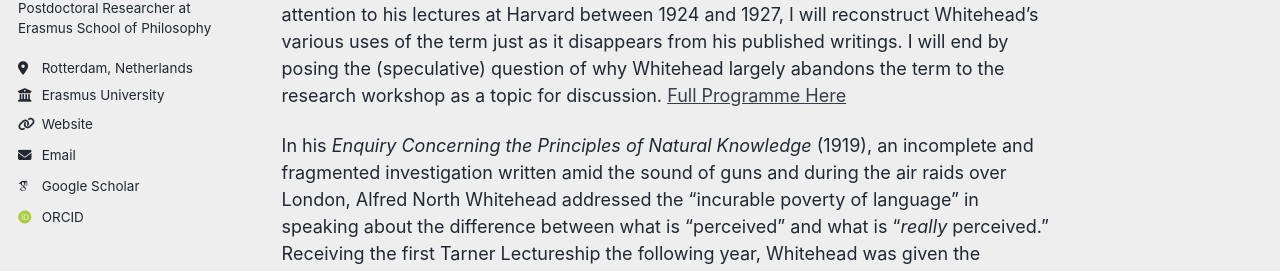
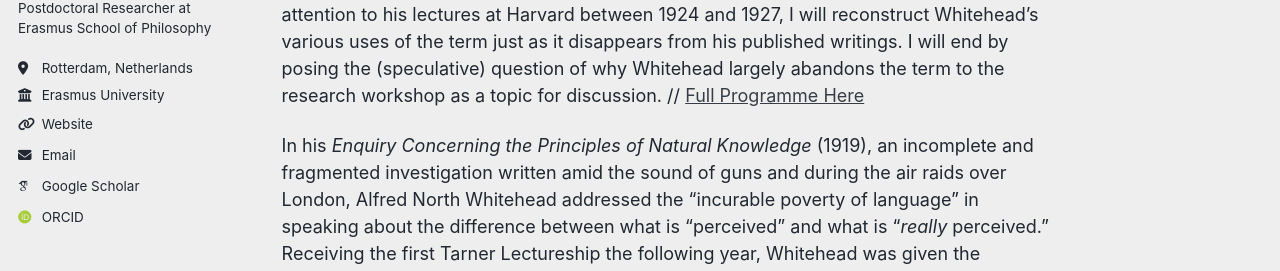
Before and after one commit to milanstuermer/milanstuermer.github.io, a Jekyll site: the page built from _talks/2025-decade-bifurcation.md, in a window 1280 px wide and 900 px high. Shown: the part 277-548 px from the top of the window. Built offline with Jekyll 4.4.1, drawn with Linux system fonts in a browser that asks for light colours; some web fonts are replaced; a script that is not in the unit is left out; some of the changed text lies outside the part shown.

```diff
--- a/_talks/2025-decade-bifurcation.md
+++ b/_talks/2025-decade-bifurcation.md
@@ -11,7 +11,7 @@ location: "Leuphana University Lüneburg"
 
 
 In my talk, I will trace the term “bifurcation” through Whitehead’s work in the 1920s as he slowly moves toward his metaphysical system in _Process and Reality_. Paying particular attention to his lectures at Harvard between 1924 and 1927, I will reconstruct Whitehead’s various uses of the term just as it disappears from his published writings. I will end by posing the (speculative) question of why Whitehead largely abandons the term to the research workshop as a topic for discussion.
-[Full Programme Here](https://www.leuphana.de/fileadmin/user_upload/portale/disruptive-contition/bifurcation_operation/bifurcation-operation-programme.pdf)
+// [Full Programme Here](https://www.leuphana.de/fileadmin/user_upload/portale/disruptive-contition/bifurcation_operation/bifurcation-operation-programme.pdf)
 
 In his _Enquiry Concerning the Principles of Natural Knowledge_ (1919), an incomplete and fragmented investigation written amid the sound of guns and during the air raids over London, Alfred North Whitehead addressed the “incurable poverty of language” in speaking about the difference between what is “perceived” and what is “_really_ perceived.” Receiving the first Tarner Lectureship the following year, Whitehead was given the opportunity to present an alternative exposition of his _Enquiry_ to a broader audience in a series of lectures that would become _The Concept of Nature_ (1920). It is here that Whitehead begins to speak of the fallacy of bifurcation, a term that would immediately be picked up by his contemporaries and become a crucial concept associated with Whithead’s oeuvre to this day.
 
```
